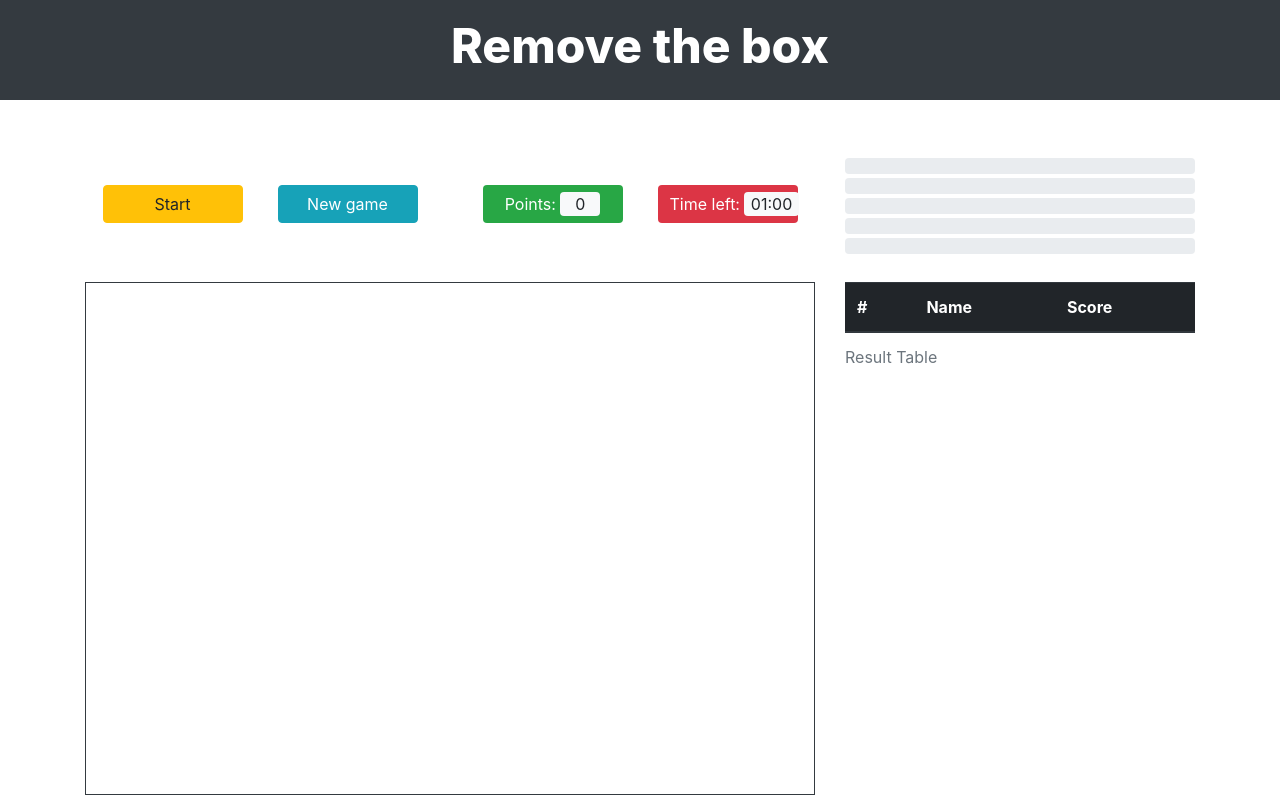
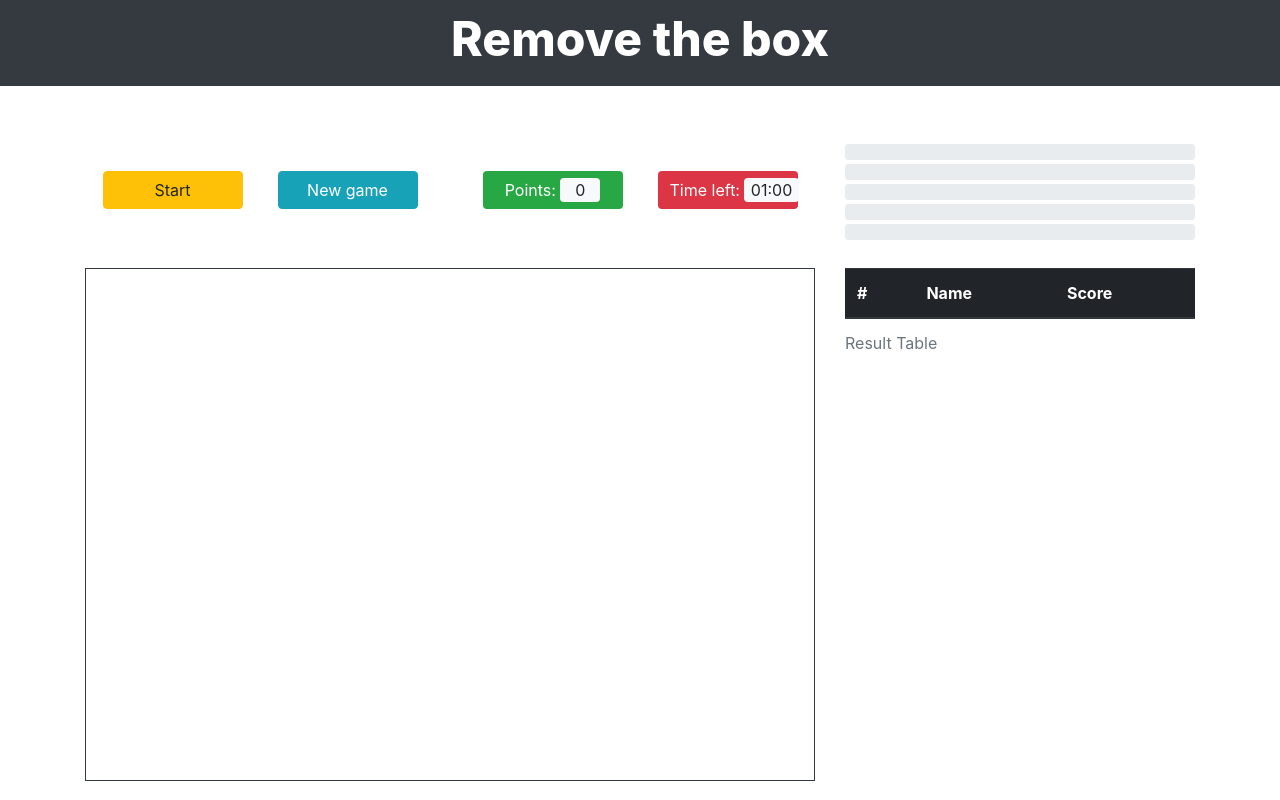
Before and after one commit to uatetiana/boxes, a plain HTML site: page index.html in a window 1280 px wide. Drawn offline with Linux system fonts and the light colour scheme.

Commit message:
Add files via upload

```diff
--- a/css/styles.css
+++ b/css/styles.css
@@ -5,9 +5,8 @@
 
 .header {
     background-color: #343a40;
-    display: grid;
-    justify-content: center;
-    align-items: center;
+    text-align: center;
+    padding: 10px 0;
     grid-template-rows: 100px;
 }
 
```
